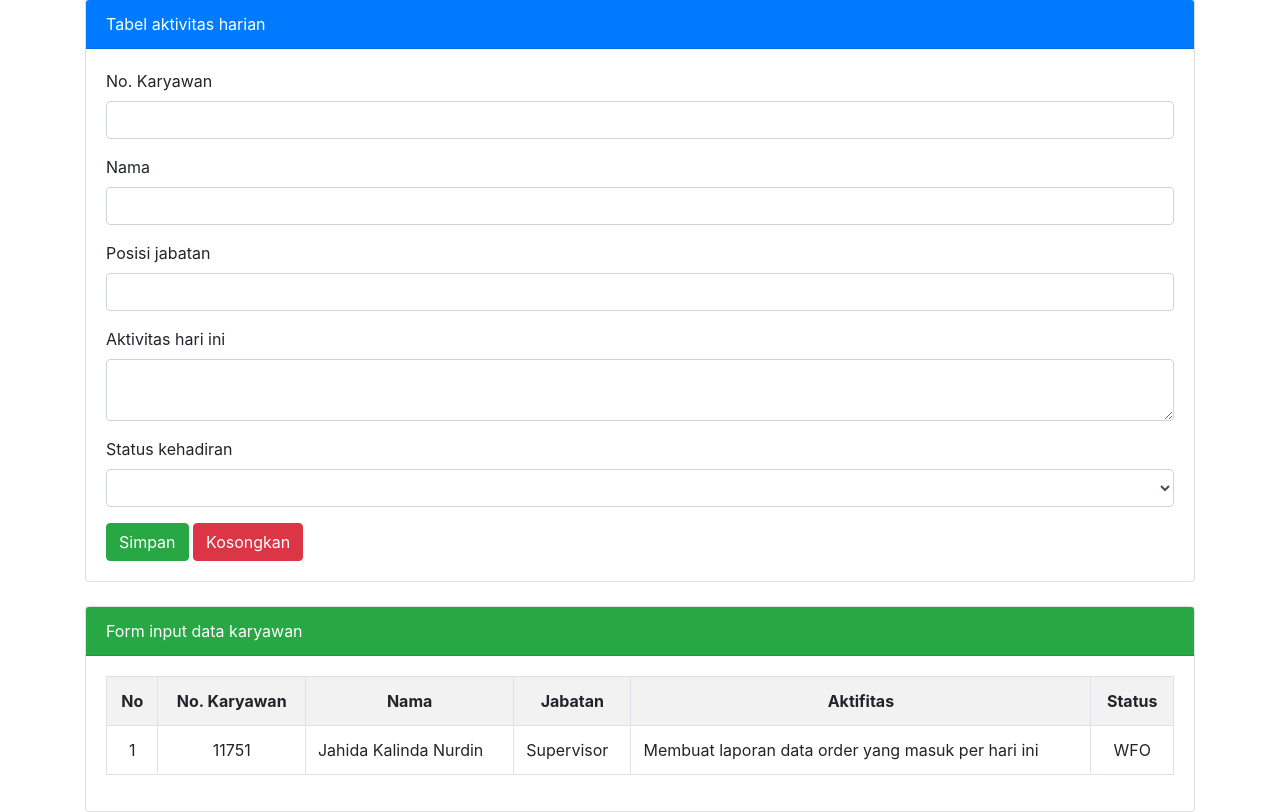
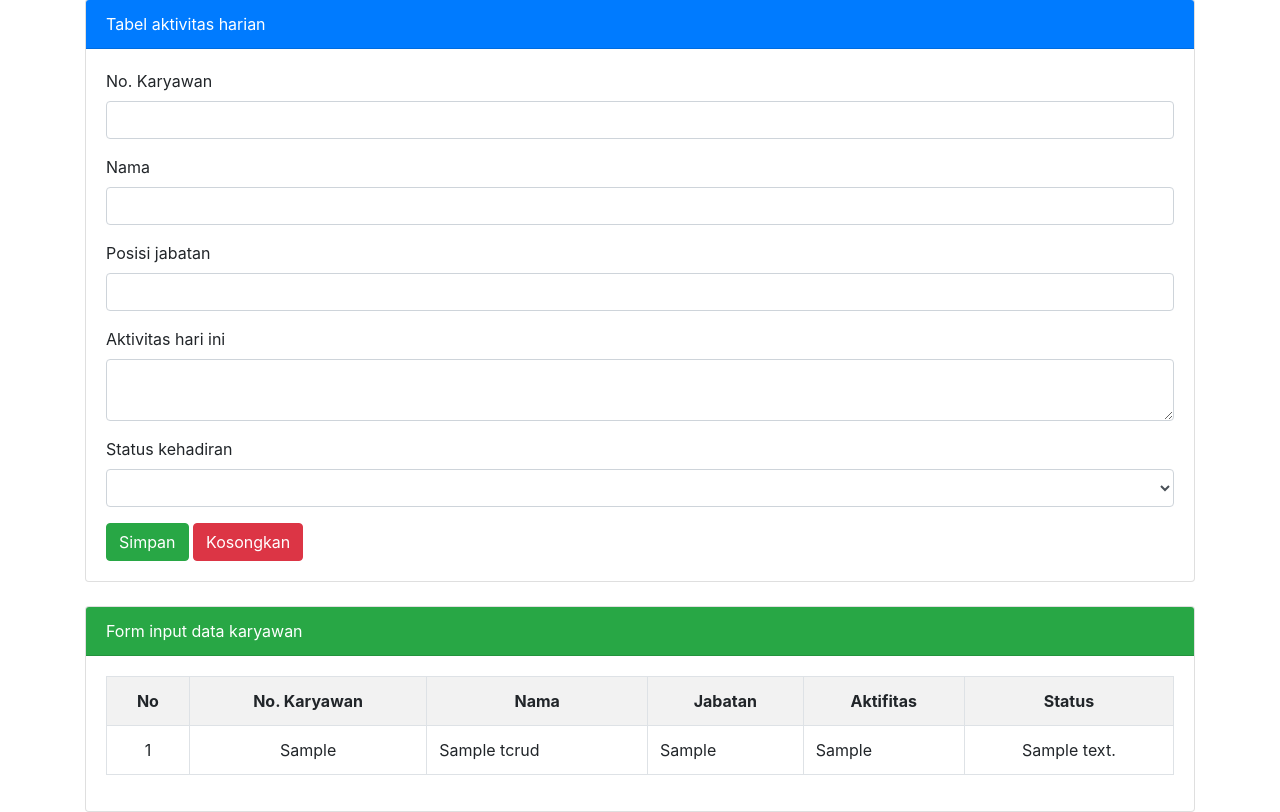
Before and after one commit to didin-nurdin/belajar-crud, a PHP site: page / in a window 1280 px wide. Shown: the part 103-915 px from the top of the page. Run offline with PHP 8.4, Linux system fonts and the light colour scheme; tables that the repository leaves empty or names only in its code hold one stand-in row (values such as "Sample post").

Commit message:
input data pada form sudah dapat di tampilkan di tabel

```diff
--- a/index.php
+++ b/index.php
@@ -1,3 +1,41 @@
+<?php
+    //Koneksi Database
+    $server = "localhost";
+    $user = "root";
+    $pass = "";
+    $database = "belajar_crud";
+
+    $koneksi = mysqli_connect($server, $user, $pass, $database)or die(mysqli_error($koneksi));
+
+//jika tombol simpan di klik maka
+if(isset($_POST['bsimpan']))
+{
+    $simpan = mysqli_query($koneksi, "INSERT INTO tcrud (no_kar, nama, jabatan, aktifitas, keterangan)
+    VALUES ('$_POST[tnomor]', '$_POST[tnama]', '$_POST[tjabatan]', '$_POST[taktifitas]', '$_POST[tketerangan]')");
+
+    if($simpan)
+    {
+        echo "<script>
+        alert ('Data kamu sukses disimpan!');
+        document.location='index.php';
+        </script>";
+    }
+
+    else
+    {
+    echo "<script>
+        alert ('Data kamu gagal disimpan!');
+        document.location='index.php';
+        </script>";
+    }
+
+}
+
+
+?>
+
+
+
 <!DOCTYPE html>
 <html lang="en">
 <head>
@@ -40,7 +78,7 @@
                     </div>
                     <div class="form-group">
                         <label>Status kehadiran</label>
-                        <select class="form-control" name="tkehadiran">
+                        <select class="form-control" name="tketerangan">
                             <option></option>
                             <option value="WFO">WFO</option>
                             <option value="WFH">WFH</option>
@@ -74,14 +112,23 @@
     <th>Status</th>
 </tr>
 
+<?php
+$no =1;
+$tampil = mysqli_query($koneksi,"SELECT * from tcrud order by id_kar desc");
+while($data = mysqli_fetch_array($tampil)) :
+
+?>
+
 <tr>
-    <td class="text-center">1</td>
-    <td class="text-center">11751</td>
-    <td>Jahida Kalinda Nurdin</td>
-    <td>Supervisor</td>
-    <td>Membuat laporan data order yang masuk per hari ini</td>
-    <td class="text-center">WFO</td>
+    <td class="text-center"><?=$no++;?></td>
+    <td class="text-center"><?=$data['no_kar']?></td>
+    <td><?=$data['nama']?></td>
+    <td><?=$data['jabatan']?></td>
+    <td><?=$data['aktifitas']?></td>
+    <td class="text-center"><?=$data['keterangan']?></td>
 </tr>
+
+<?php endwhile; // penutup perulangan while ?>
 
            </table>
            </div>
```
